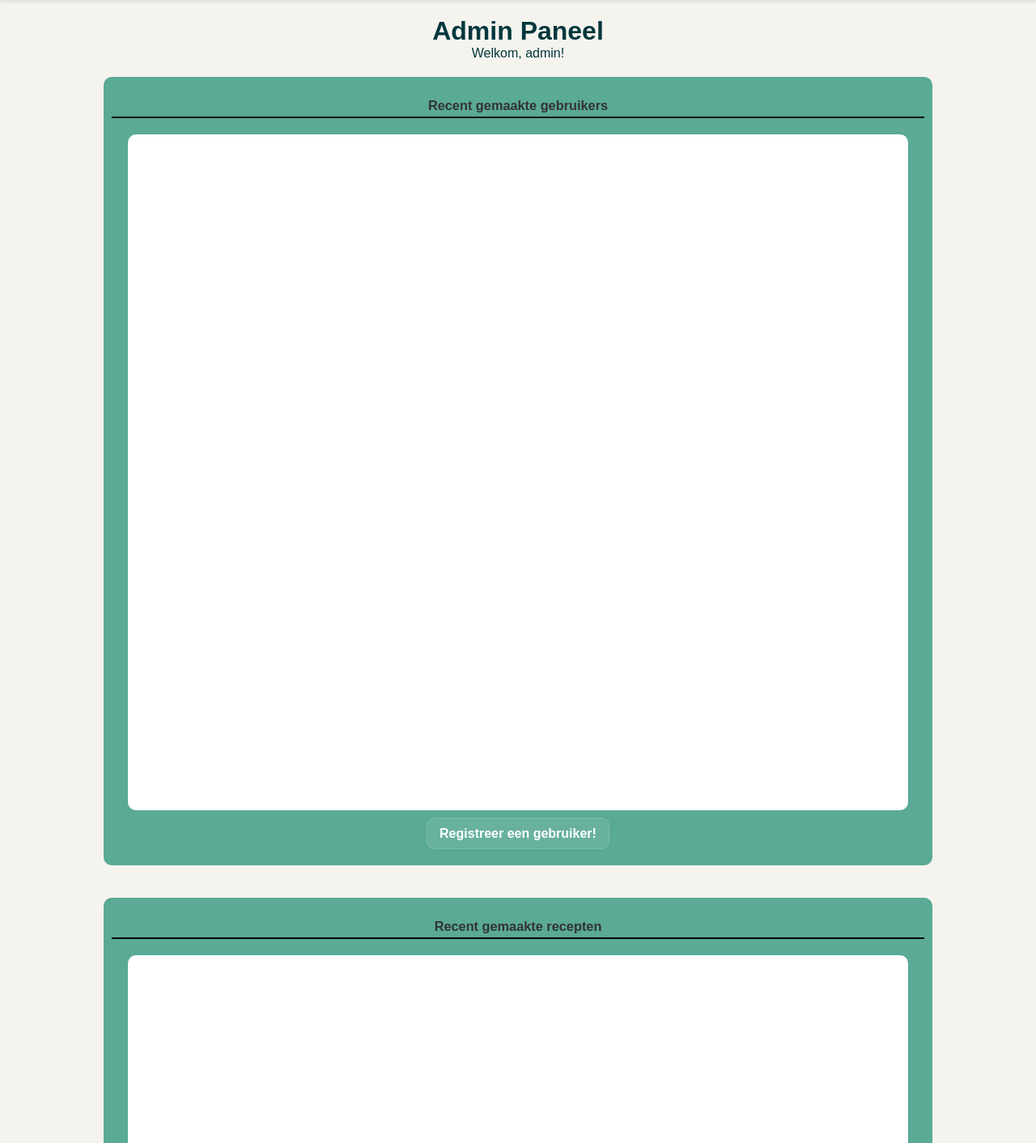
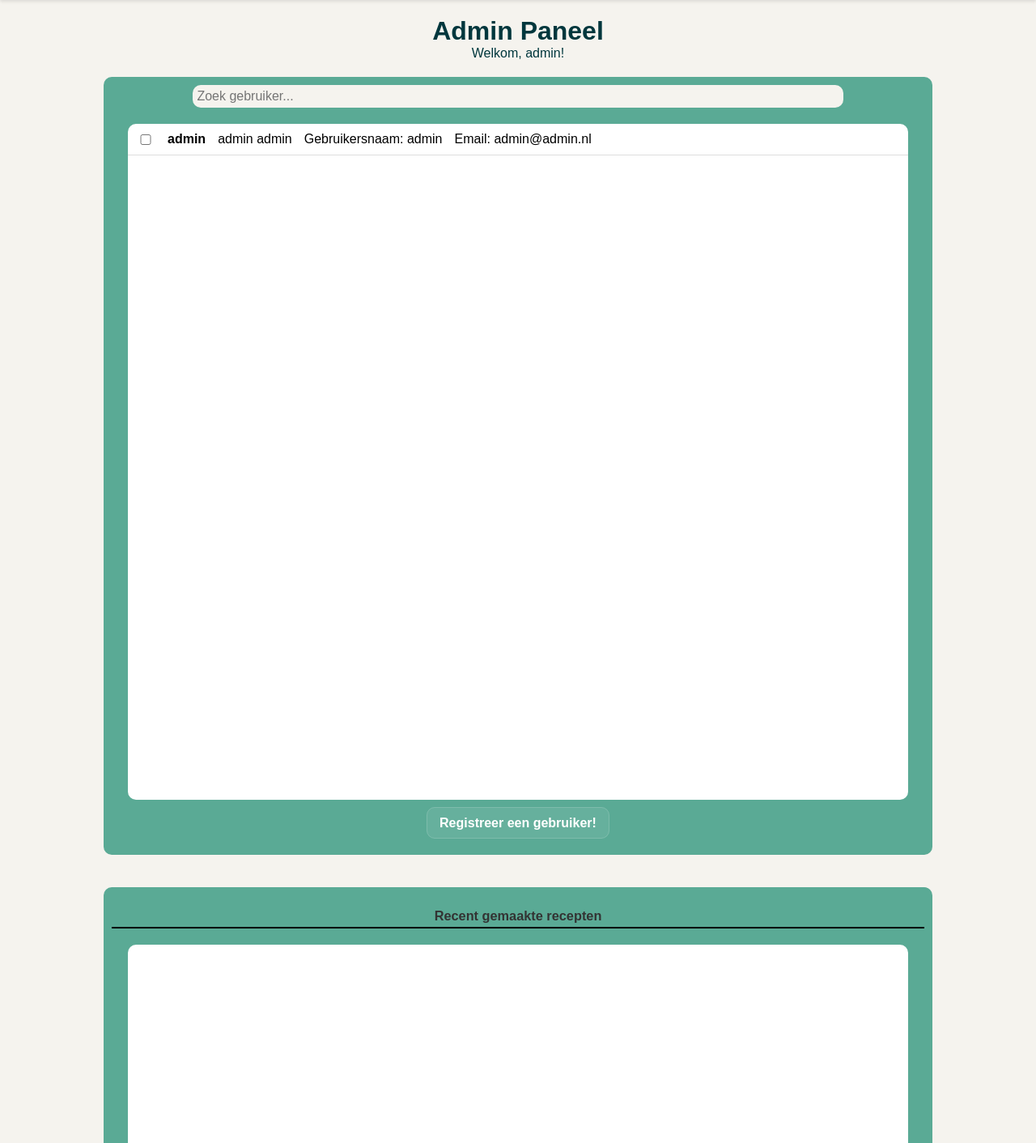
Before and after one commit to tallandcollege/portfolio-fieldlab-project-1-pan-en-passie, a PHP site: page /portfolio-fieldlab-project-1-pan-en-passie/adminpanel.php in a window 1280 px wide. Shown: the part 106-1518 px from the top of the page at 81% size. Run offline with PHP 8.4, Linux system fonts and the light colour scheme; a user stored in the database is signed in; data comes from the database, SQL or seed files in the repository.

Commit message:
fixes + full functionality + styling

```diff
--- /dev/null
+++ b/Includes/AccountZoekWidget.php
@@ -0,0 +1,82 @@
+<?php
+
+if (!isset($_SESSION)) {
+    session_start();
+}
+
+include("Includes/connection.php");
+
+$users = [];
+
+if ($_SERVER['REQUEST_METHOD'] === 'POST' && isset($_POST['search'])) {
+    $search = trim($_POST['search']);
+
+    if ($search !== '') {
+        $searchTerm = "%{$search}%";
+
+        $stmt = $pdo->prepare("
+            SELECT u.id, u.firstname, u.lastname, u.username, u.email, r.name AS role
+            FROM users u
+            JOIN role r ON u.role_id = r.id
+            WHERE u.firstname LIKE :search
+               OR u.lastname  LIKE :search
+               OR u.username  LIKE :search
+               OR u.email     LIKE :search
+            ORDER BY u.id DESC
+        ");
+        $stmt->execute([':search' => $searchTerm]);
+        $users = $stmt->fetchAll(PDO::FETCH_ASSOC);
+    } else {
+        $stmt = $pdo->prepare("
+        SELECT u.id, u.firstname, u.lastname, u.username, u.email, r.name AS role
+        FROM users u
+        JOIN role r ON u.role_id = r.id
+        ORDER BY u.id DESC
+        LIMIT 10
+    ");
+    $stmt->execute();
+    $users = $stmt->fetchAll(PDO::FETCH_ASSOC);
+    }
+} else {
+    $stmt = $pdo->prepare("
+        SELECT u.id, u.firstname, u.lastname, u.username, u.email, r.name AS role
+        FROM users u
+        JOIN role r ON u.role_id = r.id
+        ORDER BY u.id DESC
+        LIMIT 10
+    ");
+    $stmt->execute();
+    $users = $stmt->fetchAll(PDO::FETCH_ASSOC);
+}
+?>
+
+<article class="admin-panellist">
+    <form method="POST">
+        <input type="text" class="Zoek-Widget-Search" name="search" placeholder="Zoek gebruiker...">
+    </form>
+    <div class="admin-panellist-content">
+        <form method="GET">
+
+            <?php if (!empty($users)):
+                foreach ($users as $user): ?>
+                    <div class="User-Search-item">
+                        <input
+                            type="checkbox"
+                            name="user_ids[]"
+                            value="<?php echo htmlspecialchars($user['id'] ?? '', ENT_QUOTES, 'UTF-8'); ?>">
+                        <p><?php echo htmlspecialchars($user['role'] ?? '', ENT_QUOTES, 'UTF-8'); ?></p>
+                        <p><?php echo htmlspecialchars(($user['firstname'] ?? '') . ' ' . ($user['lastname'] ?? ''), ENT_QUOTES, 'UTF-8'); ?></p>
+                        <p>Gebruikersnaam: <?php echo htmlspecialchars($user['username'] ?? '', ENT_QUOTES, 'UTF-8'); ?></p>
+                        <p>Email: <?php echo htmlspecialchars($user['email'] ?? '', ENT_QUOTES, 'UTF-8'); ?></p>
+                    </div>
+                <?php endforeach;
+            else: ?>
+                <div class="User-Search-item">
+                    <p>Geen gebruikers gevonden!</p>
+                </div>
+            <?php endif; ?>
+
+        </form>
+    </div>
+    <a class="admin-btn" href="chefToevoegen.php">Registreer een gebruiker!</a>
+</article>
--- a/adminpanel.php
+++ b/adminpanel.php
@@ -23,11 +23,7 @@
         </p>
     </div>
     <section class="admin-section">
-        <article class="admin-panellist">
-            <h2>Recent gemaakte gebruikers</h2>
-            <div class="admin-panellist-content"></div>
-            <a class="admin-btn" href="chefToevoegen.php">Registreer een gebruiker!</a>
-        </article>
+        <?php include("Includes/AccountZoekWidget.php"); ?>
         <article class="admin-panellist">
             <h2>Recent gemaakte recepten</h2>
             <div class="admin-panellist-content"></div>
--- a/css/style.css
+++ b/css/style.css
@@ -388,13 +388,52 @@ footer p {
   text-align: center;
 }
 
-.admin-panellist-content {
+.admin-panellist-content{
   height: 55vh;
-  overflow-y: scroll;
-  background-color: white;
+  overflow-y: auto;
+  overflow-x: auto;
+  background: white;
+  color: black;
   border-radius: 10px;
   margin: 20px;
 }
+
+.Zoek-Widget-Search {
+  width: 80%;
+  padding: 5px;
+  font-size: 16px;
+  border: none;
+  border-radius: 10px;
+  background-color: var(--Background);
+}
+
+.User-Search-item{
+  display: flex;
+  align-items: center;
+  gap: 15px;
+  padding: 10px;
+  border-bottom: 1px solid #ddd;
+
+  flex-wrap: nowrap;
+  width: 1000px;
+  overflow: hidden;
+}
+
+.User-Search-item p{
+  margin: 0;
+  white-space: nowrap;
+}
+
+.User-Search-item p:nth-child(2) {
+  font-weight: bold;
+}
+
+/* checkbox column */
+.User-Search-item input{
+  flex: 0 0 24px;
+}
+
+
 
 .registratie-main {
   margin-top: 20px;
```
